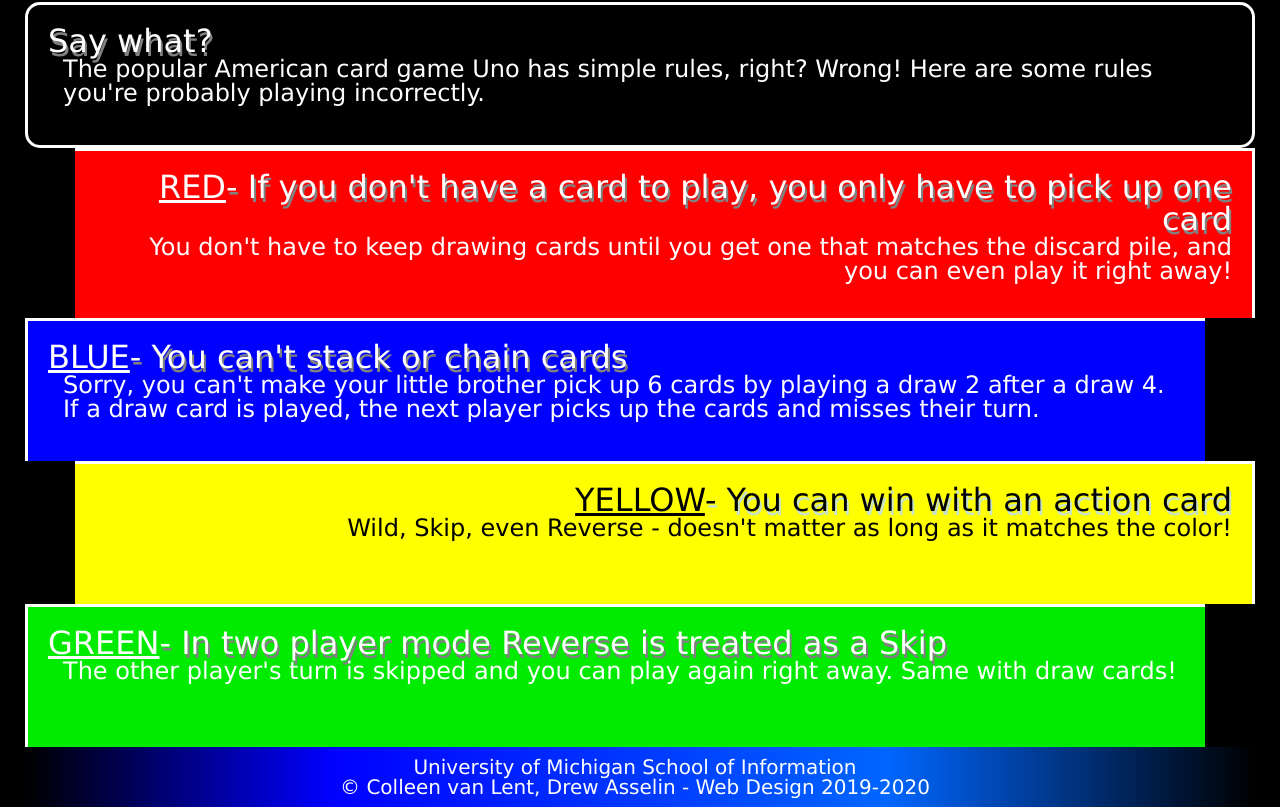
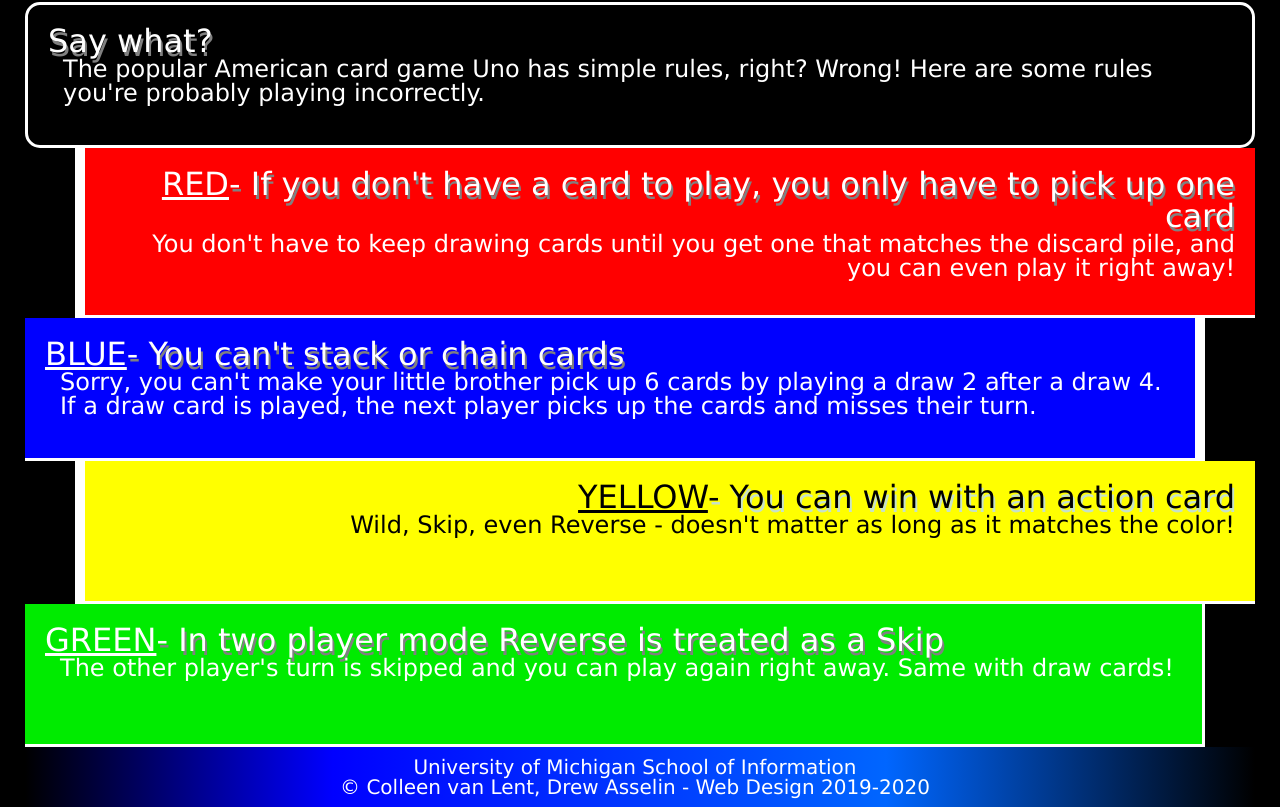
Before and after one commit to mianaki/homework2-2022, a plain HTML site: page index.html in a window 1280 px wide. Shown: the part 418-1225 px from the top of the page. Drawn offline with Linux system fonts and the light colour scheme.

Commit message:
Add files via upload

```diff
--- a/css/style.css
+++ b/css/style.css
@@ -35,36 +35,36 @@ img{
 div{
     min-height: 100px;
     padding: 20px;
-    border: solid white 3px;
 }
 
 .intro{
     border-radius: 15px;
     margin-top: 15px;
+    border: 3px solid #ffffff;
 }
 
 .red{
     background-color: #FF0000;
     text-align: right;
     margin-left: 50px;
-    border-bottom: 3px;
-    border-left: 10px;
+    border-bottom: 3px solid #FFFFFF;
+    border-left: 10px solid #FFFFFF;
 }
 
 .blue{
     background-color: #0000FF;
     text-align: left;
     margin-right: 50px;
-    border-right: 10px;
-    border-bottom: 3px;
+    border-right: 10px solid #FFFFFF;
+    border-bottom: 3px solid #FFFFFF;
 }
 
 .yellow{
     background-color: 	#FFFF00;
     text-align: right;
     margin-left: 50px;
-    border-left: 10px;
-    border-bottom: 3px;
+    border-left: 10px solid #FFFFFF;
+    border-bottom: 3px solid #FFFFFF;
     color: #000000;
 }
 
@@ -76,8 +76,8 @@ div{
      background-color: #00EB00;
      text-align: left;
      margin-right: 50px;
-     border-bottom: 3px;
-     border-right: 3px;
+     border-bottom: 3px solid #FFFFFF;
+     border-right: 3px solid #FFFFFF;
  }
 
  span{
```
